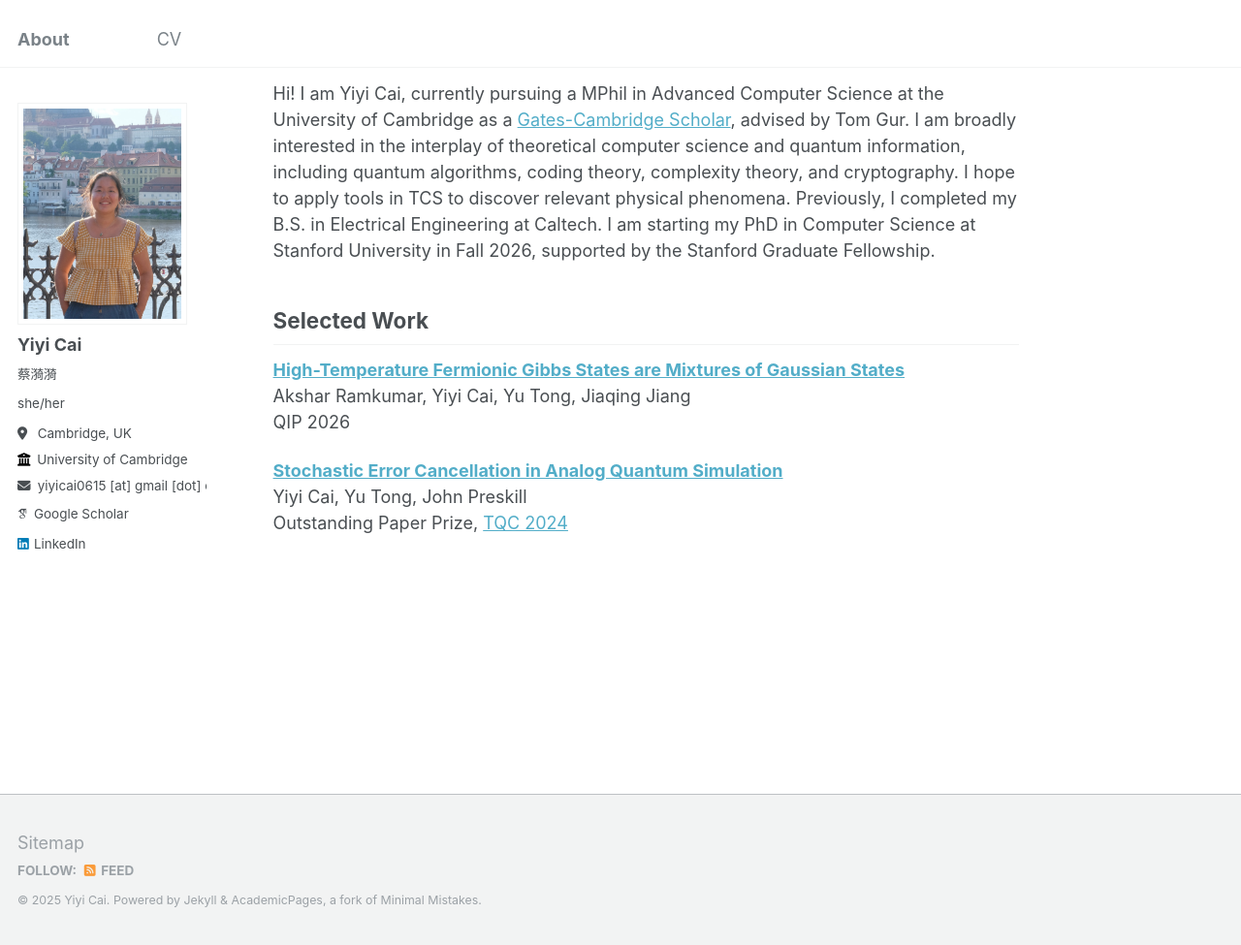
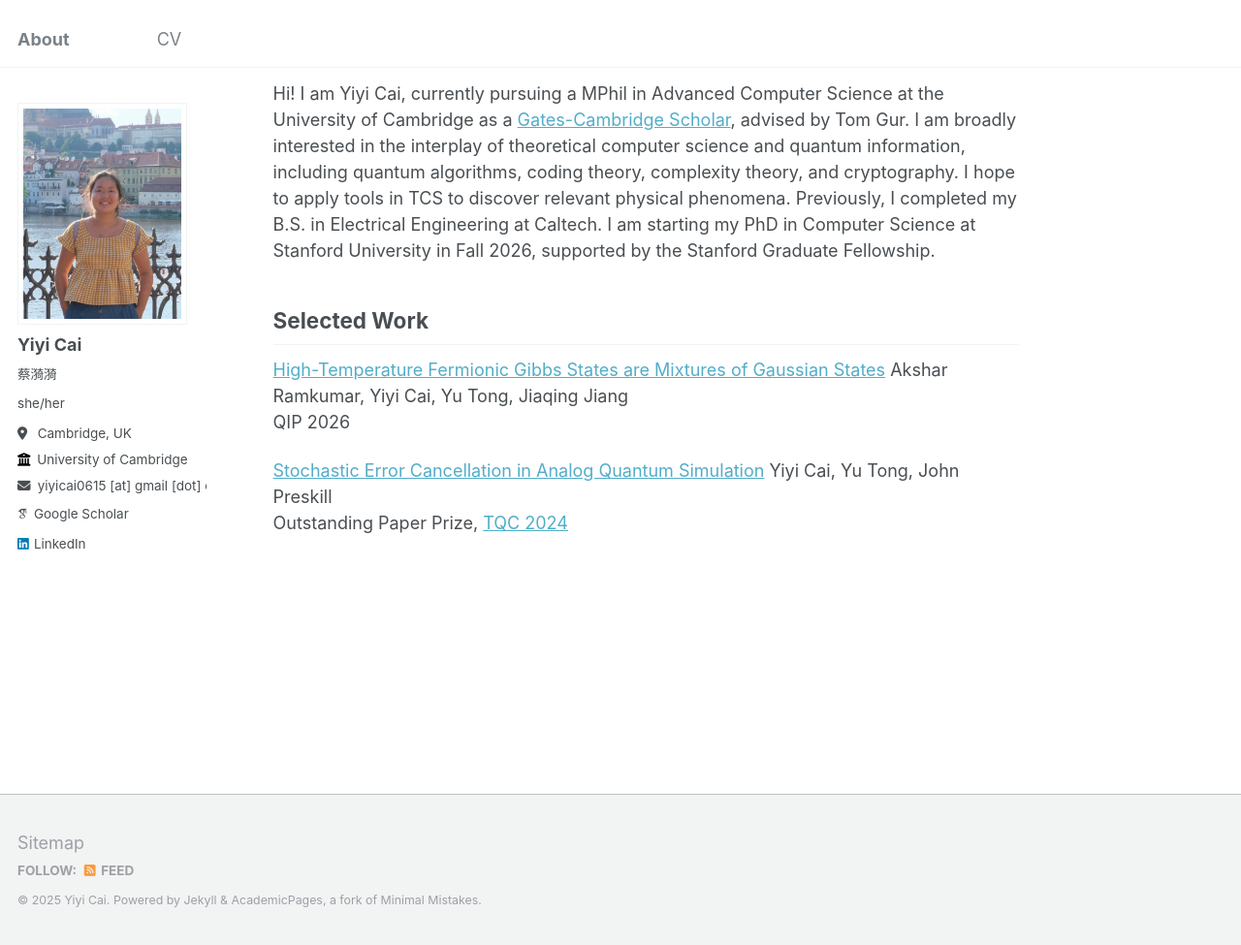
Before and after one commit to Yiyi-Cai/yiyi-cai.github.io, a Jekyll site: the page built from _pages/about.md, in a window 1280 px wide and 975 px high. Shown: the whole window at 97% size. Built offline with Jekyll 4.4.1, drawn with Linux system fonts in a browser that asks for light colours; some web fonts are replaced.

```diff
--- a/_pages/about.md
+++ b/_pages/about.md
@@ -20,10 +20,10 @@ Hi! I am Yiyi Cai, currently pursuing a MPhil in Advanced Computer Science at th
 
 Selected Work
 ----------
-**[High-Temperature Fermionic Gibbs States are Mixtures of Gaussian States](https://www.arxiv.org/abs/2505.09730)**
+[High-Temperature Fermionic Gibbs States are Mixtures of Gaussian States](https://www.arxiv.org/abs/2505.09730)
 Akshar Ramkumar, Yiyi Cai, Yu Tong, Jiaqing Jiang
 QIP 2026
 
-**[Stochastic Error Cancellation in Analog Quantum Simulation](https://drops.dagstuhl.de/entities/document/10.4230/LIPIcs.TQC.2024.2)**
+[Stochastic Error Cancellation in Analog Quantum Simulation](https://drops.dagstuhl.de/entities/document/10.4230/LIPIcs.TQC.2024.2)
 Yiyi Cai, Yu Tong, John Preskill
 Outstanding Paper Prize, [TQC 2024](https://www.youtube.com/watch?v=EA1-S-TBRYs&ab_channel=Squid%3ASchoolsforQuantumInformationDevelopment)
```
